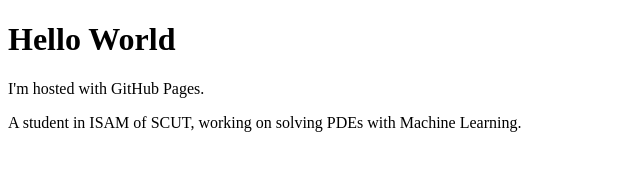
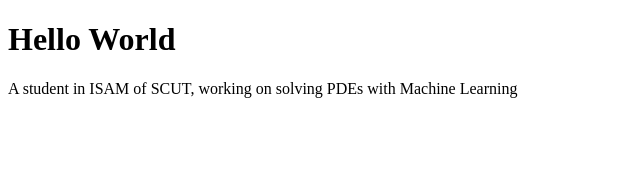
Before and after one commit to LRKasri/LRKasri.github.io, a plain HTML site: page index.html in a window 1280 px wide. Shown: the whole page, without its empty margins (0-640 px from the left). Drawn offline with Linux system fonts and the light colour scheme.

Commit message:
Update index.html

```diff
--- a/index.html
+++ b/index.html
@@ -2,7 +2,6 @@
 <html>
 <body>
 <h1>Hello World</h1>
-<p>I'm hosted with GitHub Pages.</p>
-<p>A student in ISAM of SCUT, working on solving PDEs with Machine Learning.</p>
+<p>A student in ISAM of SCUT, working on solving PDEs with Machine Learning</p>
 </body>
 </html>
```
